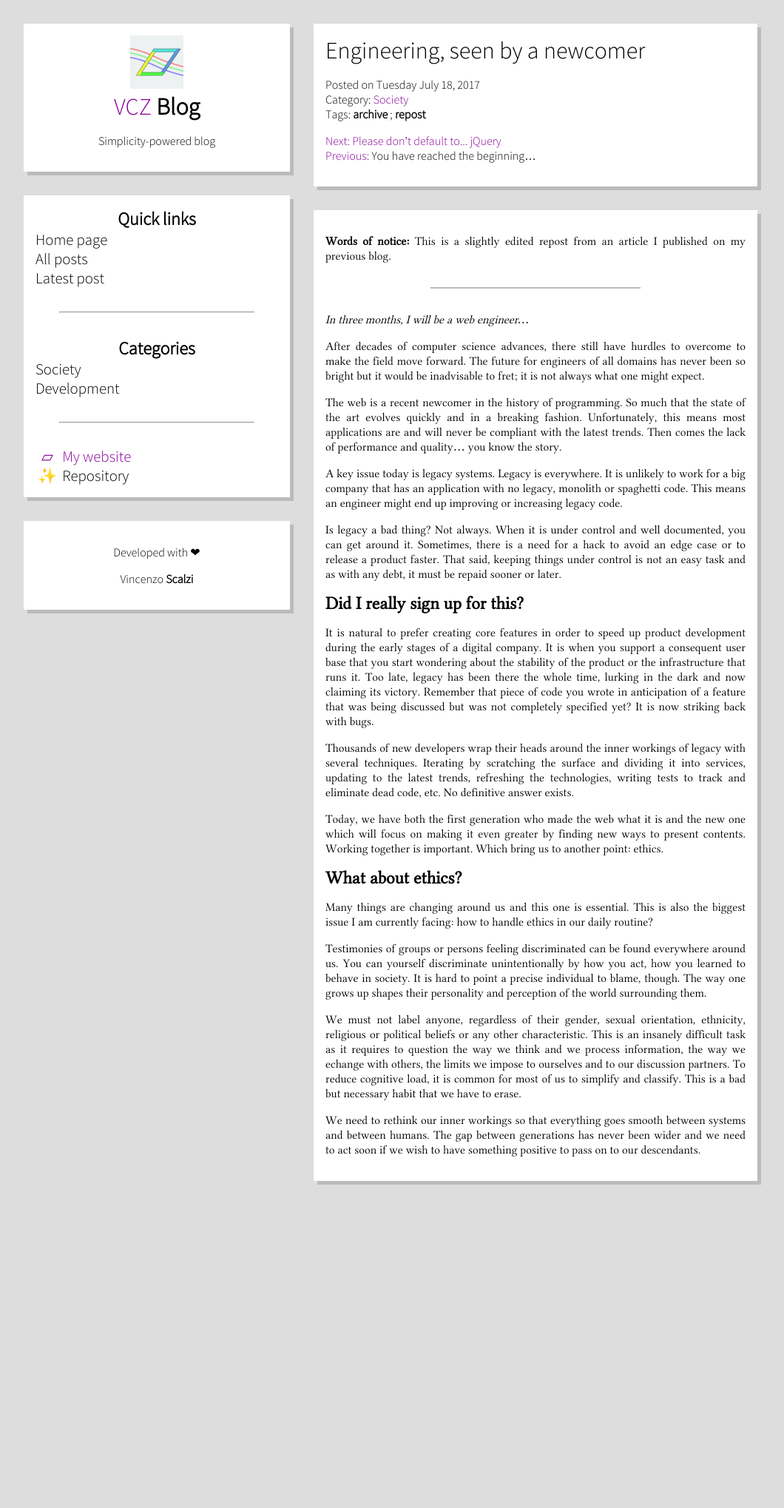
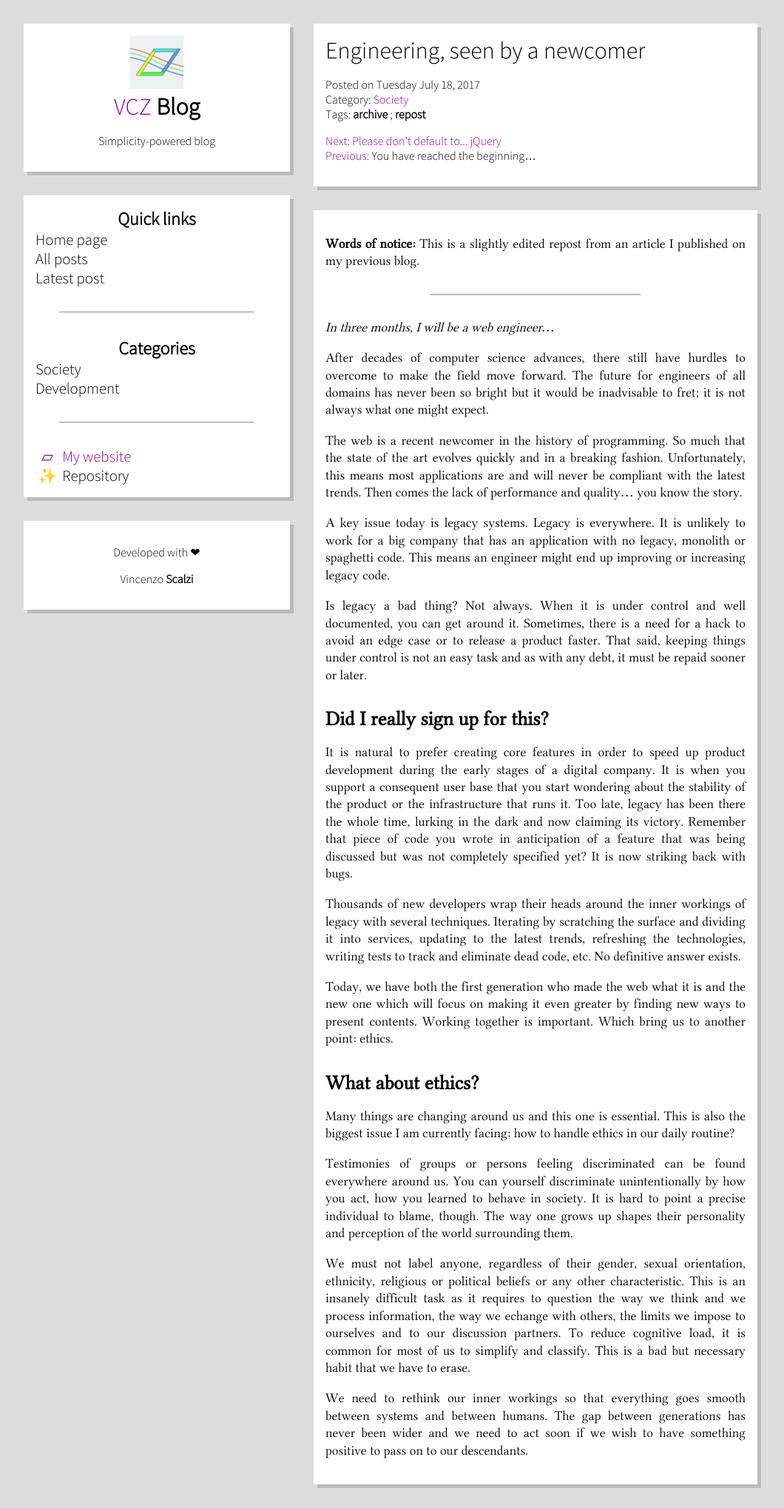
Before and after one commit to vcz-fr/blog, a Jekyll site: the page built from _posts/2017-07-18-engineering-newcomer.md, in a window 1280 px wide. Shown: the whole page at 74% size, without its empty margins (112-1172 px from the left). Built offline with Jekyll 4.4.1, drawn with Linux system fonts in a browser that asks for light colours; before the commit the page ends 1628 px from its top, so only the background shows below that.

Commit message:
feat(presentation): Increased readability
Larger article font and spacings

```diff
--- a/_sass/blog.scss
+++ b/_sass/blog.scss
@@ -1,10 +1,13 @@
 #article {
     font-family: blog, serif;
-    line-height: 125%;
+    font-size: 18px;
+    line-height: 130%;
     text-align: justify;
 
     h1, h2, h3, h4, h5, h6 {
         line-height: normal;
+        margin-top: 2rem;
+        margin-bottom: 1rem;
     }
 
     hr {
```
